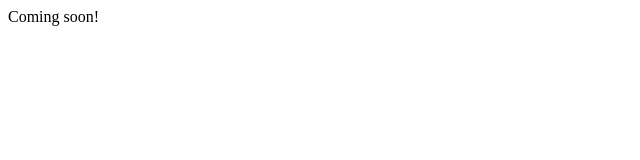
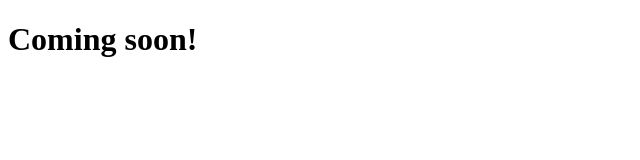
Before and after one commit to adnanmaruf/noiratma, a plain HTML site: page index.html in a window 1280 px wide. Shown: the whole page, without its empty margins (0-640 px from the left). Drawn offline with Linux system fonts and the light colour scheme.

Commit message:
Update index.html

```diff
--- a/index.html
+++ b/index.html
@@ -1,6 +1,10 @@
 <!DOCTYPE html>
 <html lang="en">
 <head>
-  Coming soon!
+  <meta charset="UTF-8" />
+  <title>Noiratma — Coming soon</title>
 </head>
+<body>
+  <h1>Coming soon!</h1>
+</body>
 </html>
```
